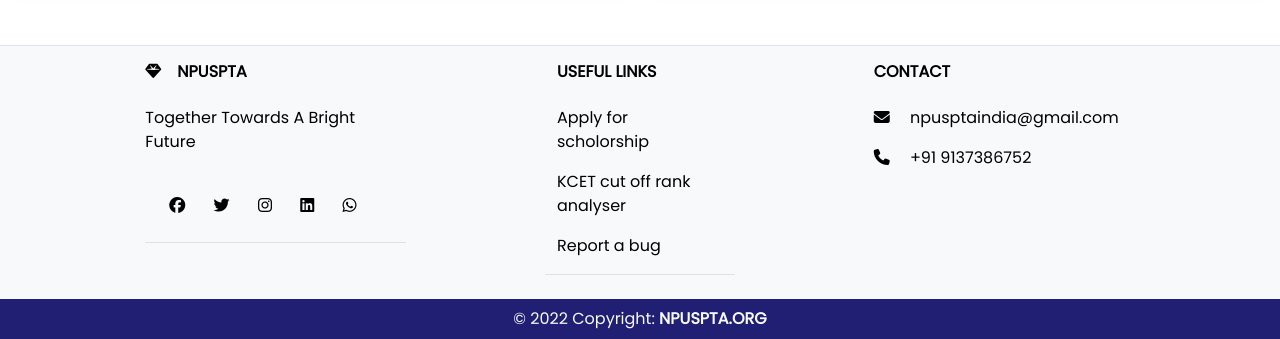
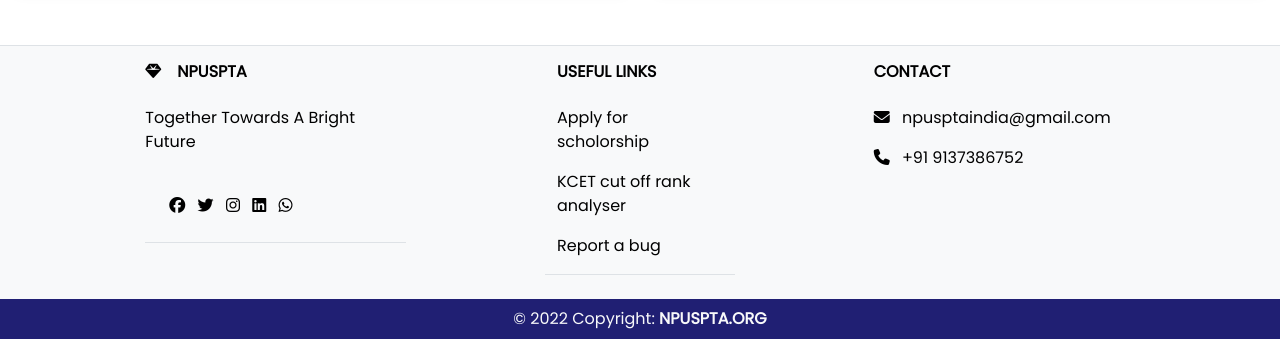
Before and after one commit to bharatanaik/NPUSPTA, a Django app: page / in a window 1280 px wide. Shown: the part 1737-2076 px from the top of the page. Run offline with Django 4.2, Linux system fonts and the light colour scheme; data that the repository does not hold is empty; parts of the project's set-up code (start-up, migrations or seed data) failed here and were passed over; some libraries are stand-ins or nearby versions.

```diff
--- a/main/templates/base/footer.html
+++ b/main/templates/base/footer.html
@@ -12,19 +12,19 @@
                     </p>
                     <section class="p-4 border-bottom">
                         <div>
-                            <a href="https://www.facebook.com/npuspta.india" class="me-4 text-reset">
+                            <a href="https://www.facebook.com/npuspta.india" class="me-2 text-reset">
                                 <i class="fa-brands fa-facebook"></i>
                             </a>
-                            <a href="https://twitter.com/npuspta" class="me-4 text-reset">
+                            <a href="https://twitter.com/npuspta" class="me-2 text-reset">
                                 <i class="fa-brands fa-twitter"></i>
                             </a>
-                            <a href="https://www.instagram.com/npusptaindia/" class="me-4 text-reset">
+                            <a href="https://www.instagram.com/npusptaindia/" class="me-2 text-reset">
                                 <i class="fa-brands fa-instagram"></i>
                             </a>
-                            <a href="https://www.linkedin.com/company/npuspta-india" class="me-4 text-reset">
+                            <a href="https://www.linkedin.com/company/npuspta-india" class="me-2 text-reset">
                                 <i class="fa-brands fa-linkedin"></i>
                             </a>
-                            <a href="https://wa.me/919137386752" class="me-4 text-reset">
+                            <a href="https://wa.me/919137386752" class="me-2 text-reset">
                                 <i class="fa-brands fa-whatsapp"></i>
                             </a>
                         </div>
@@ -50,10 +50,10 @@
                         Contact
                     </h6>
                     <p>
-                        <i class="fa-solid fa-envelope me-3"></i>
+                        <i class="fa-solid fa-envelope me-2"></i>
                         npusptaindia@gmail.com
                     </p>
-                    <p><i class="fa-solid fa-phone me-3"></i> +91 9137386752</p>
+                    <p><i class="fa-solid fa-phone me-2"></i> +91 9137386752</p>
                 </div>
             </div>
         </div>
```
Also changed, not shown: main/templates/404.html (added, +13 -0 lines).
